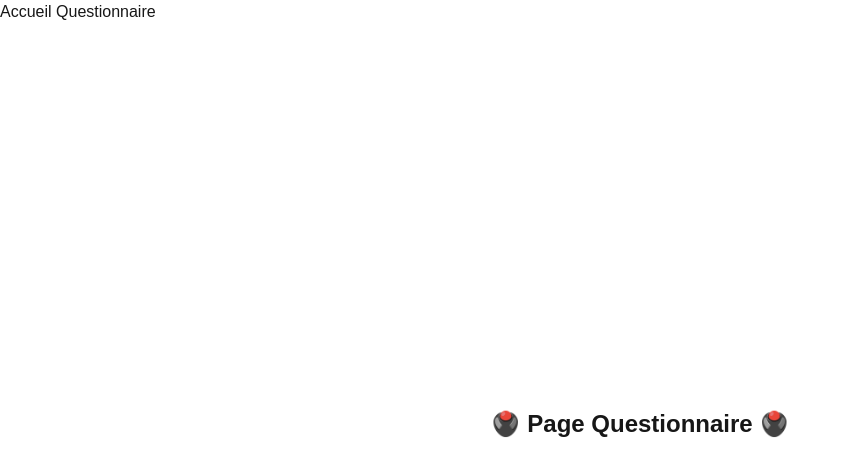
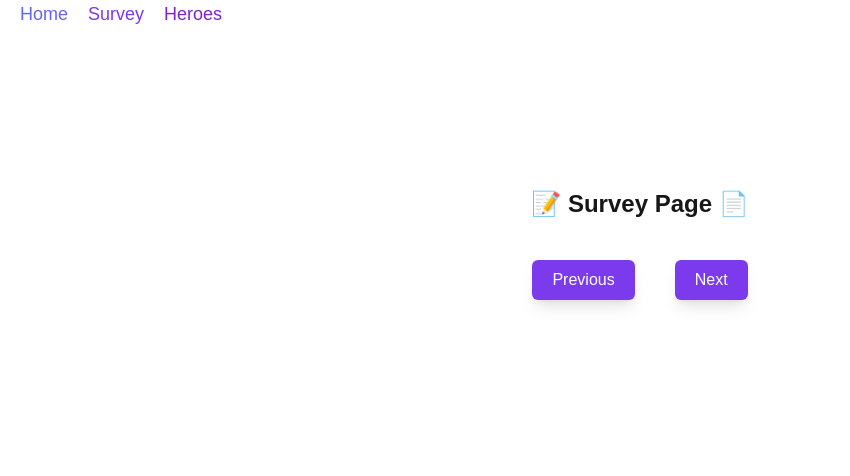
Before and after one commit to Lilousound/super-heroes-and-co, a Next.js app: page /pages/survey in a window 1280 px wide. Shown: the top 476 px of the page, without its empty margins (0-850 px from the left). Built offline with nearby package versions, Linux system fonts and the light colour scheme.

Commit message:
basic pages: home, survey, heroes, results. header menu. button component design

```diff
--- /dev/null
+++ b/app/components/Button.tsx
@@ -0,0 +1,10 @@
+export default function Button({ children, className = '' }) {
+  const baseClasses = 'px-5 py-2 rounded-md transition-all focus:outline-none'
+  const variantClasses =
+    'bg-violet-600 text-white shadow-lg hover:bg-violet-700 hover:shadow-xl'
+  return (
+    <button className={`${baseClasses} ${variantClasses} ${className}`}>
+      {children}
+    </button>
+  )
+}
--- a/app/components/Header/index.tsx
+++ b/app/components/Header/index.tsx
@@ -3,8 +3,15 @@ import Link from 'next/link'
 function Header() {
   return (
     <nav>
-      <Link href="/pages/home">Accueil </Link>
-      <Link href="/pages/survey">Questionnaire</Link>
+      <Link href="/pages/home" className="pl-[20px] text-lg text-indigo-500">
+        Home
+      </Link>
+      <Link href="/pages/survey" className="pl-[20px] text-lg text-violet-600">
+        Survey
+      </Link>
+      <Link href="/pages/heroes" className="pl-[20px] text-lg text-purple-700">
+        Heroes
+      </Link>
     </nav>
   )
 }
--- /dev/null
+++ b/app/pages/heroes/page.tsx
@@ -0,0 +1,9 @@
+function Heroes() {
+  return (
+    <div className="flex items-center justify-center h-screen">
+      <p className="text-center font-bold text-2xl">🦸🏻‍♀️ Heroes Page 🦸🏼‍♂️</p>
+    </div>
+  )
+}
+
+export default Heroes
--- a/app/pages/home/page.tsx
+++ b/app/pages/home/page.tsx
@@ -1,7 +1,7 @@
 function HomePage() {
   return (
     <div className="flex items-center justify-center h-screen">
-      <p className="text-center font-bold text-2xl">💻 Page Accueil 💻</p>
+      <p className="text-center font-bold text-2xl">🏡 Home Page 🏠</p>
     </div>
   )
 }
--- /dev/null
+++ b/app/pages/results/page.tsx
@@ -0,0 +1,9 @@
+function Results() {
+  return (
+    <div className="flex items-center justify-center h-screen">
+      <p className="text-center font-bold text-2xl">📊 Results Page 📋</p>
+    </div>
+  )
+}
+
+export default Results
--- a/app/pages/survey/page.tsx
+++ b/app/pages/survey/page.tsx
@@ -1,7 +1,13 @@
+import Button from '../../components/Button'
+
 function Survey() {
   return (
-    <div className="flex items-center justify-center h-screen">
-      <p className="text-center font-bold text-2xl">🖲️ Page Questionnaire 🖲️</p>
+    <div className="h-screen mt-40">
+      <p className="text-center font-bold text-2xl">📝 Survey Page 📄</p>
+      <div className="flex items-center justify-center gap-10 mt-10">
+        <Button>Previous</Button>
+        <Button>Next</Button>
+      </div>
     </div>
   )
 }
```
